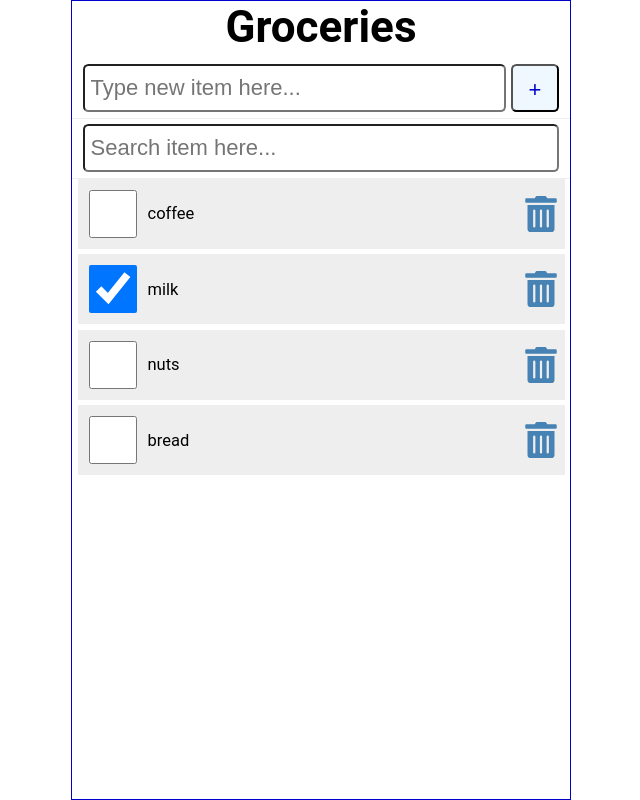
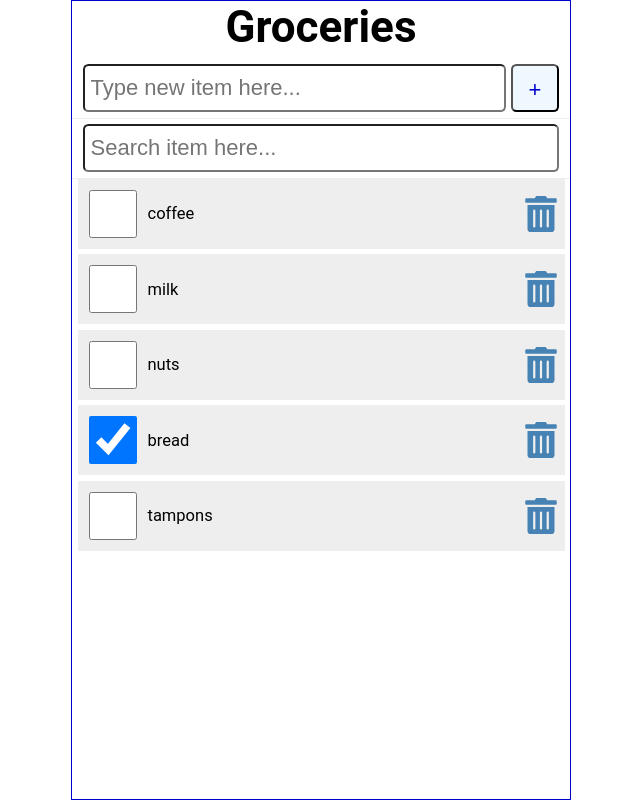
Before and after one commit to nkped/repo-groceries-client, a React (Create React App) app: page / in a window 1280 px wide. Shown: the whole page, without its empty margins (319-959 px from the left). Built offline with nearby package versions, Linux system fonts and the light colour scheme; data requests are answered from the project's data file.

Commit message:
add json update

```diff
--- a/data/db.json
+++ b/data/db.json
@@ -7,7 +7,7 @@
     },
     {
       "id": 2,
-      "checked": true,
+      "checked": false,
       "item": "milk"
     },
     {
@@ -17,8 +17,13 @@
     },
     {
       "id": 4,
+      "checked": true,
+      "item": "bread"
+    },
+    {
+      "id": 5,
       "checked": false,
-      "item": "bread"
+      "item": "tampons"
     }
   ]
 }
--- a/src/App.js
+++ b/src/App.js
@@ -55,9 +55,25 @@
     setNewItem('')
   }
 
-  const handleChecked = (id) => {
+  const handleChecked = async (id) => {
     const listItems = items.map((item) => ( item.id === id ? {...item, checked: !item.checked} : item ))
-  //  setAndSave(listItems)
+    setItems(listItems)
+
+    const myItem = listItems.filter((item) => item.id === id)
+
+    const updateOptions = {
+      method: 'PATCH',
+      headers: {
+        "Content-Type": "application/json"
+      },
+      body: JSON.stringify({checked: myItem[0].checked})
+    }
+
+    const reqUrl = `${API_URL}/${id}`
+
+    const result = await apiRequest(reqUrl, updateOptions)
+    if (result) setFetchError(result)
+
   }
 
   const handleDelete = (id) => {
```
